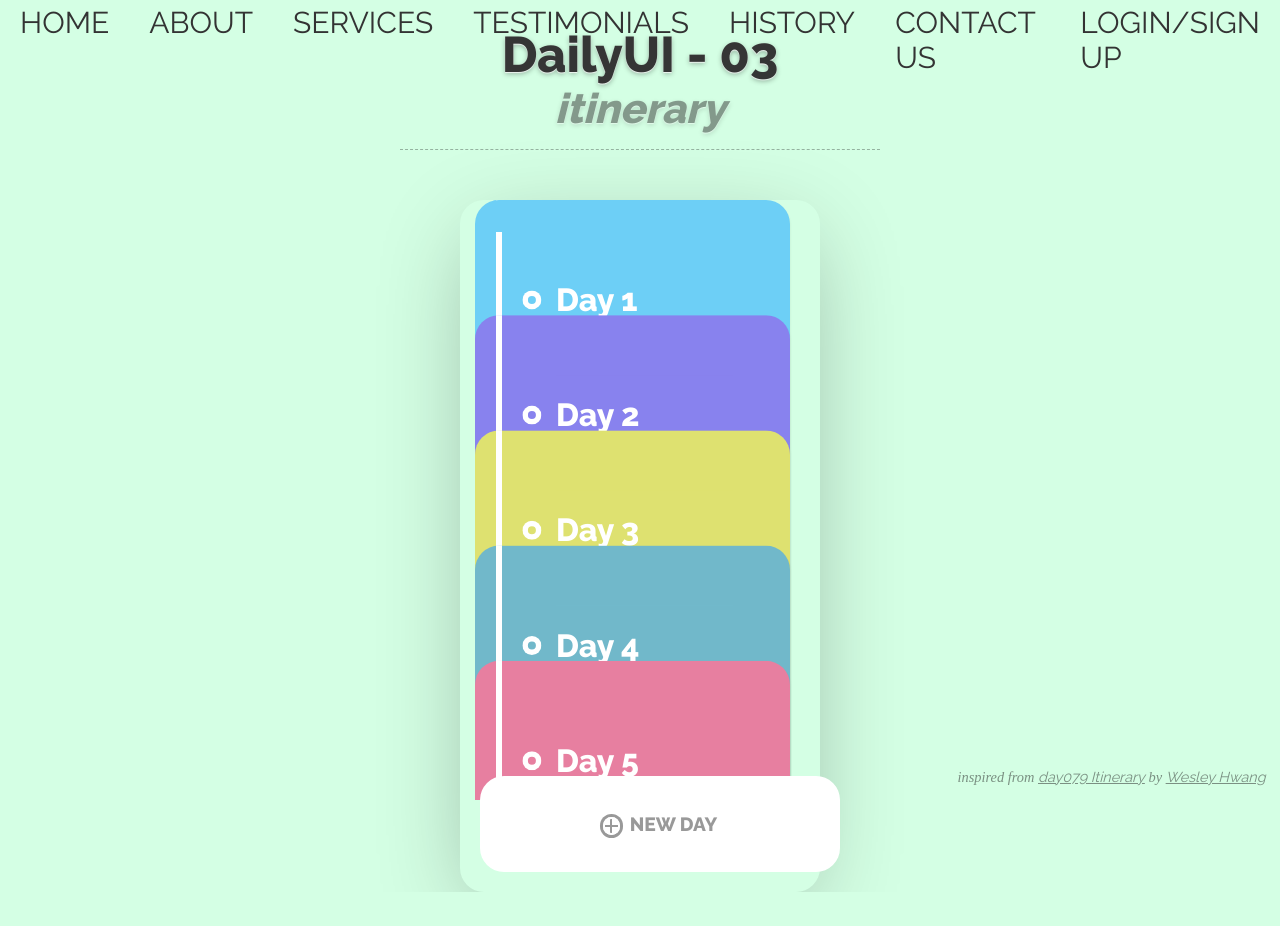
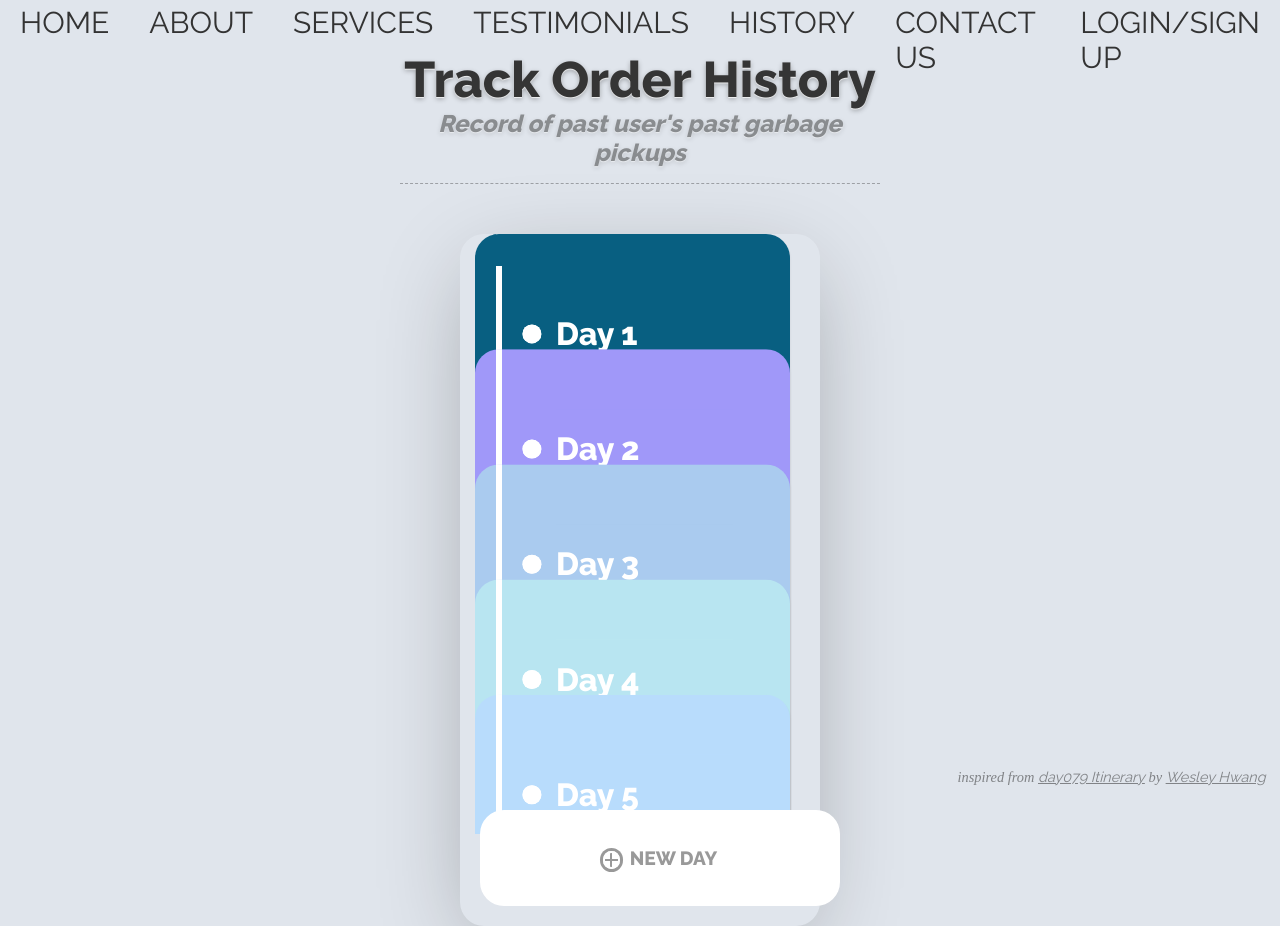
Before and after one commit to Shreyg-27/hack-innerve, a plain HTML site: page history.html in a window 1280 px wide. Before the commit the page ends 892 px from the top, so only its background shows below. Drawn offline with Linux system fonts and the light colour scheme.

Commit message:
frontend

```diff
--- a/history.html
+++ b/history.html
@@ -19,7 +19,7 @@
   width: 1.2rem;
   height: 1.2rem;
   border-radius: 50%;
-  background-color: inherit;
+  background-color: white;
   box-shadow: inset 0 0 0 0.3428571429rem;
   transition: all 0.5s;
 }
@@ -56,31 +56,31 @@
   transform: translateY(calc(0 * (100% - 1.5rem)));
 }
 .card:nth-of-type(5n + 1) {
-  background-color: #6dcff6;
+  background-color: #085f81;
 }
 .card:nth-of-type(2) {
   transform: translateY(calc(0.2 * (100% - 1.5rem)));
 }
 .card:nth-of-type(5n + 2) {
-  background-color: #8882ee;
+  background-color: #a098f9;
 }
 .card:nth-of-type(3) {
   transform: translateY(calc(0.4 * (100% - 1.5rem)));
 }
 .card:nth-of-type(5n + 3) {
-  background-color: #dee170;
+  background-color: #aacbef;
 }
 .card:nth-of-type(4) {
   transform: translateY(calc(0.6 * (100% - 1.5rem)));
 }
 .card:nth-of-type(5n + 4) {
-  background-color: #71b8ca;
+  background-color: #b8e5f1;
 }
 .card:nth-of-type(5) {
   transform: translateY(calc(0.8 * (100% - 1.5rem)));
 }
 .card:nth-of-type(5n + 5) {
-  background-color: #e77fa0;
+  background-color: #b8dcfc;
 }
 
 .cards.is-active .card {
@@ -246,7 +246,7 @@ html {
 body {
   min-height: 100%;
   margin: 0;
-  background-color: #d4ffe4;
+  background-color: #e0e5ec;
   color: #222;
 }
 
@@ -255,7 +255,7 @@ body {
   max-width: 30rem;
   padding-bottom: 1rem;
   margin: 0 auto 1em;
-  padding-top: 0.5em;
+  padding-top: 1em;
   text-align: center;
   text-transform: capitalize;
   border-bottom: 1px dashed rgba(0, 0, 0, 0.3);
@@ -266,6 +266,8 @@ body {
   opacity: 0.5;
   font-style: italic;
   text-transform: none;
+  font-size:x-large;
+  max-width: 30rem;
 }
 
 .info {
@@ -314,7 +316,7 @@ body {
             </li>
         </ul>
     </div>
-    <h1 class="intro">DailyUI - 03<small>itinerary</small></h1>
+    <h1 class="intro">Track order history<small>Record of past user's past garbage pickups </small></h1>
 <div class="box">
   <div class="cards">
     <div class="card card--1">
--- a/testimonial.css
+++ b/testimonial.css
@@ -8,7 +8,7 @@ body {
   margin: 0;
   display: flex;
   justify-content: center;
-  background-color: #001253;
+  background-color: #e0e5ec;
   overflow-x: hidden;
 }
 
@@ -45,7 +45,7 @@ body {
   height: 1100px;
   width: 1100px;
   transform: translate(50%, -50%);
-  background-image: radial-gradient(#81ADEB 15%, #001253 60%);
+  background-image: radial-gradient(#8ea3f0 15%, #e0e5ec 60%);
 }
 
 .supaview,
@@ -55,7 +55,7 @@ body {
 }
 
 .supaview {
-  background-color: #020A29;
+  background-color: #b1bef2;
 }
 .supaview__stars {
   margin-bottom: 15px;
```
Also changed, not shown: gc.html (+1 -1 lines), testimonial.html (+1 -1 lines).
